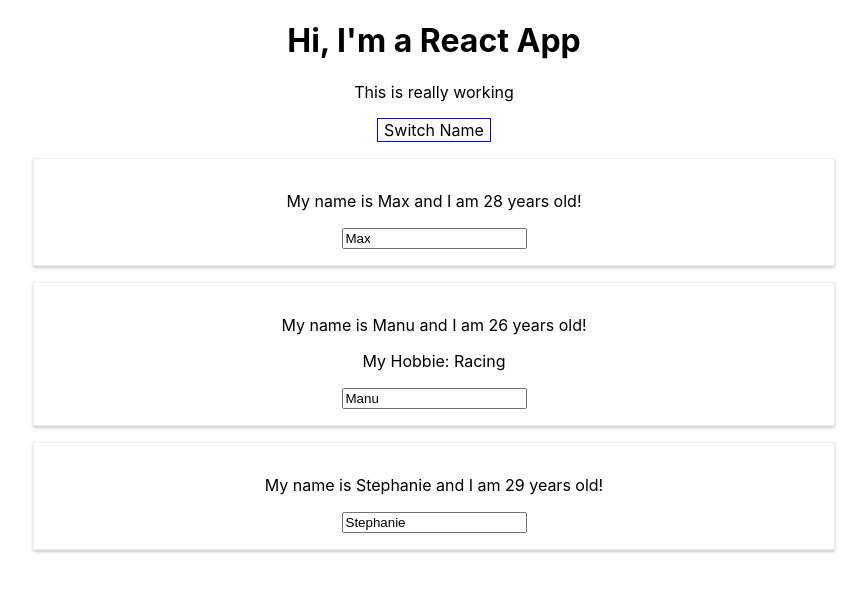
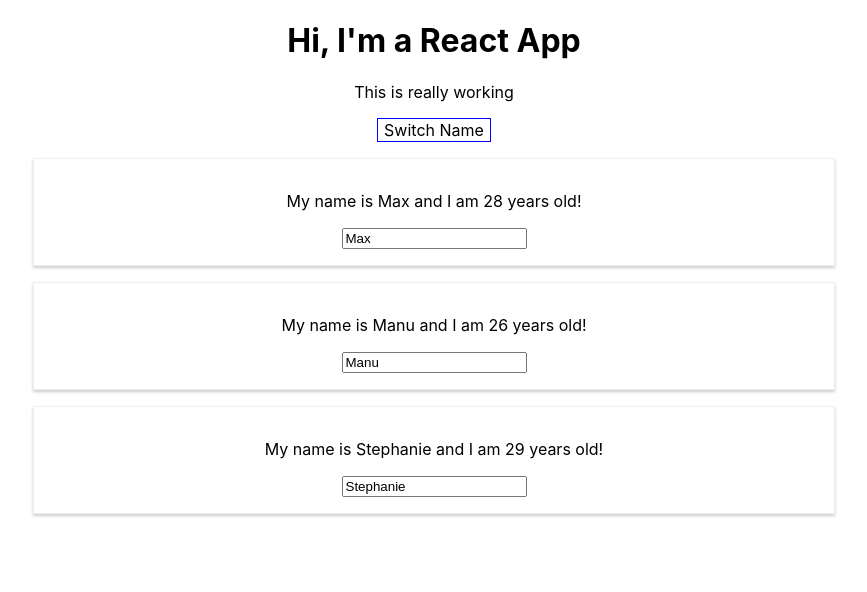
Before and after one commit to CharlotteXiaoYeDing/react-complete-guide, a React (Create React App) app: page / in a window 1280 px wide. Both pictures are taken after a click on the button "Switch Name". Shown: the top 592 px of the page, without its empty margins (206-1073 px from the left). Built offline with nearby package versions, Linux system fonts and the light colour scheme.

Commit message:
Outputting Lists

```diff
--- a/src/App.js
+++ b/src/App.js
@@ -60,17 +60,12 @@ class App extends Component {
     if (this.state.showPersons) {
         persons = (
           <div>
-            <Person
-              name={this.state.persons[0].name}
-              age={this.state.persons[0].age} />
-            <Person
-              name={this.state.persons[1].name}
-              age={this.state.persons[1].age}
-              click={ this.switchNameHandler.bind(this, "charly")}
-              changed={this.nameChangedHanlder}>My Hobbie: Racing</Person>
-            <Person
-              name={this.state.persons[2].name}
-              age={this.state.persons[2].age} />
+            {this.state.persons.map(person => {
+              return (<Person
+                name={person.name}
+                age={person.age} />
+              )
+            })}
           </div>
         );
     }
```
